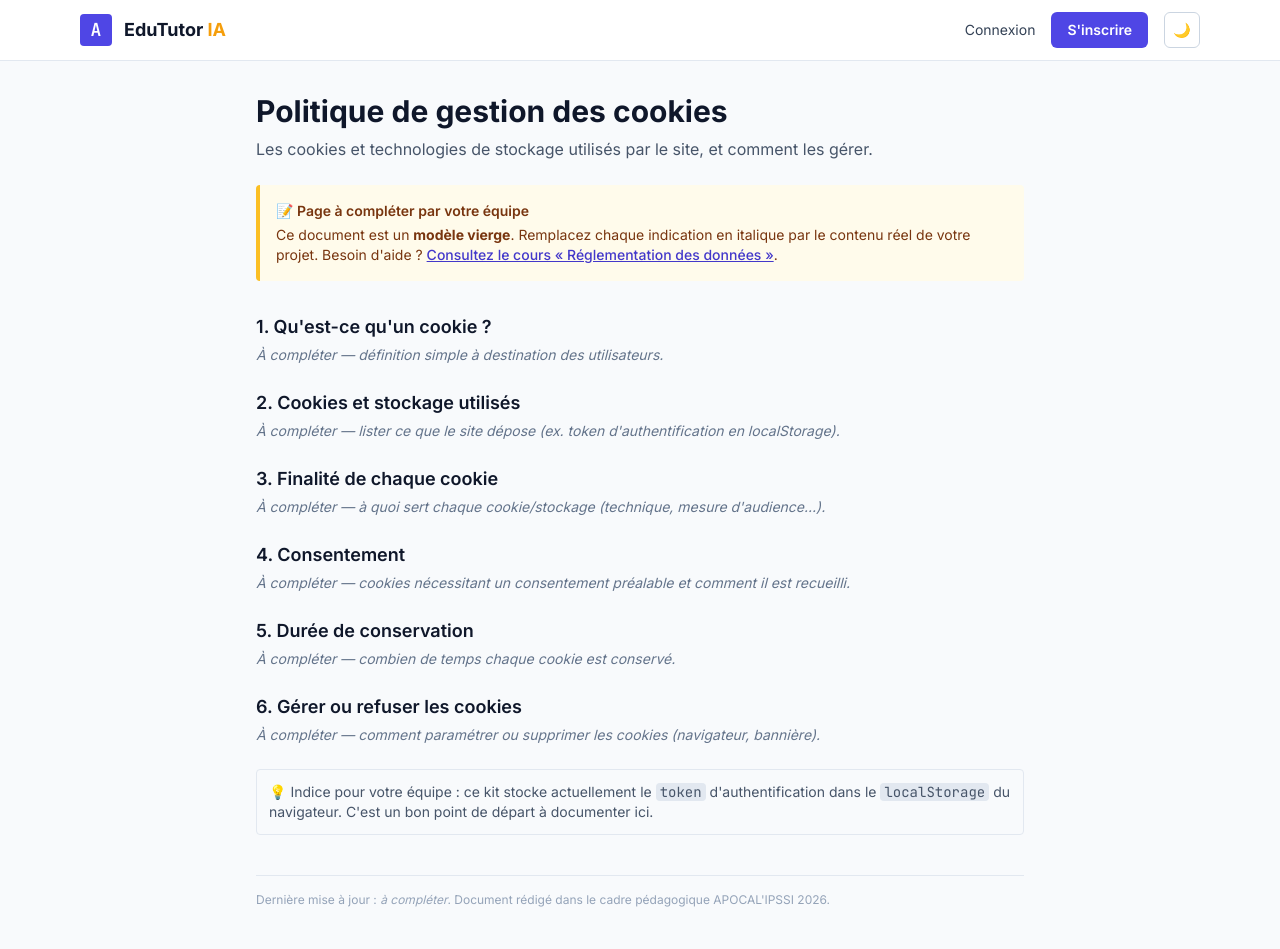
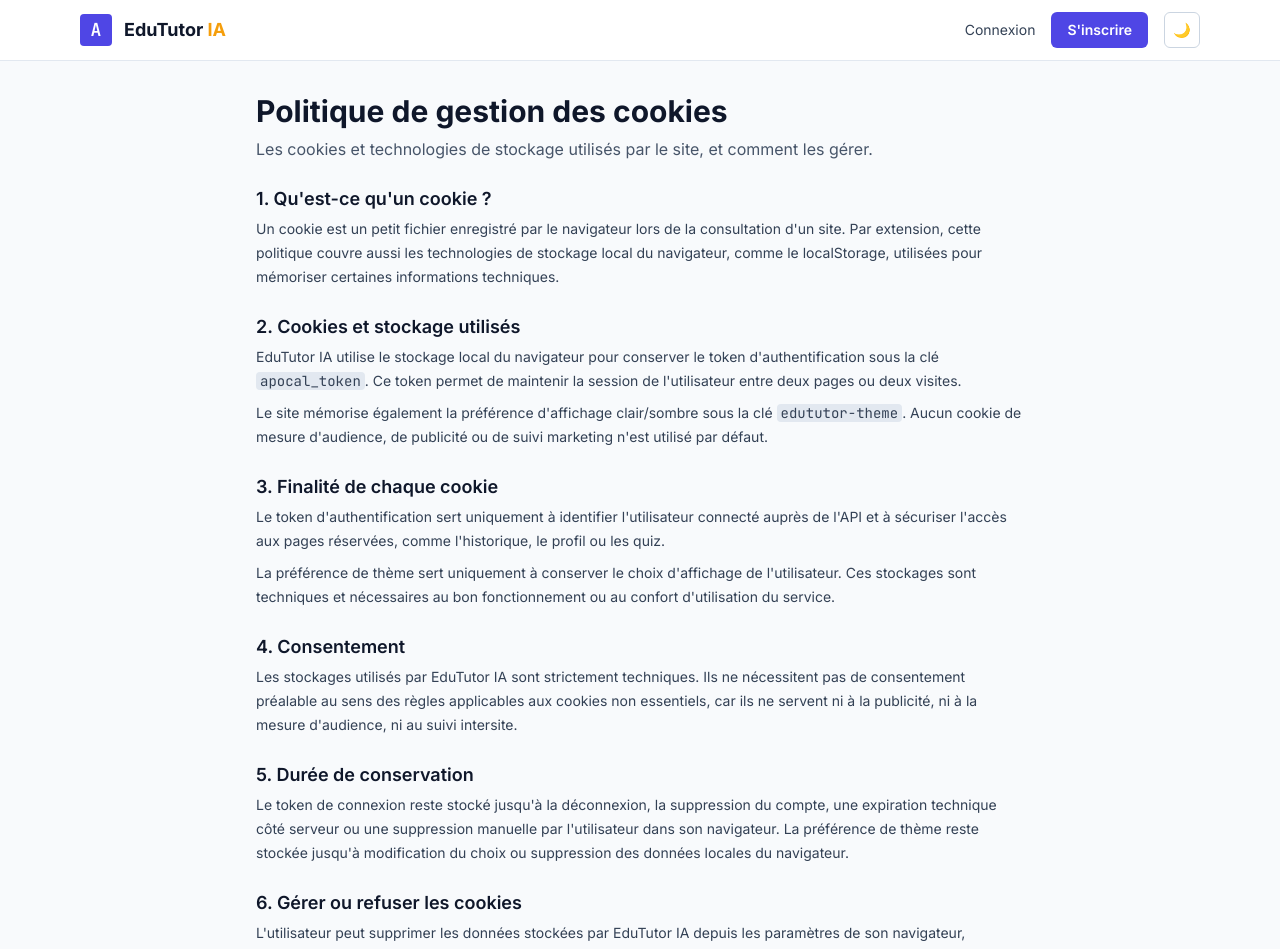
Before and after one commit to M4XAW/apocalipssi, a React (Vite) app in the folder frontend/: page /legal/cookies in a window 1280 px wide. Shown: the top 949 px of the page. Built offline with nearby package versions, Linux system fonts and the light colour scheme; no server answers.

Commit message:
content: update CookiesPage

```diff
--- a/frontend/src/pages/legal/CookiesPage.tsx
+++ b/frontend/src/pages/legal/CookiesPage.tsx
@@ -1,24 +1,89 @@
-/** Politique de gestion des cookies (modèle vierge à compléter). */
+/** Politique de gestion des cookies. */
 import LegalScaffold, { type LegalSection } from './LegalScaffold';
 
 const SECTIONS: LegalSection[] = [
-  { title: "Qu'est-ce qu'un cookie ?", hint: 'définition simple à destination des utilisateurs.' },
+  {
+    title: "Qu'est-ce qu'un cookie ?",
+    hint: 'définition simple à destination des utilisateurs.',
+    content: (
+      <p>
+        Un cookie est un petit fichier enregistré par le navigateur lors de la consultation d'un
+        site. Par extension, cette politique couvre aussi les technologies de stockage local du
+        navigateur, comme le localStorage, utilisées pour mémoriser certaines informations
+        techniques.
+      </p>
+    ),
+  },
   {
     title: 'Cookies et stockage utilisés',
     hint: "lister ce que le site dépose (ex. token d'authentification en localStorage).",
+    content: (
+      <>
+        <p>
+          EduTutor IA utilise le stockage local du navigateur pour conserver le token
+          d'authentification sous la clé <code className="bg-slate-200 px-1 rounded">apocal_token</code>.
+          Ce token permet de maintenir la session de l'utilisateur entre deux pages ou deux visites.
+        </p>
+        <p>
+          Le site mémorise également la préférence d'affichage clair/sombre sous la clé{' '}
+          <code className="bg-slate-200 px-1 rounded">edututor-theme</code>. Aucun cookie de mesure
+          d'audience, de publicité ou de suivi marketing n'est utilisé par défaut.
+        </p>
+      </>
+    ),
   },
   {
     title: 'Finalité de chaque cookie',
     hint: "à quoi sert chaque cookie/stockage (technique, mesure d'audience…).",
+    content: (
+      <>
+        <p>
+          Le token d'authentification sert uniquement à identifier l'utilisateur connecté auprès de
+          l'API et à sécuriser l'accès aux pages réservées, comme l'historique, le profil ou les
+          quiz.
+        </p>
+        <p>
+          La préférence de thème sert uniquement à conserver le choix d'affichage de l'utilisateur.
+          Ces stockages sont techniques et nécessaires au bon fonctionnement ou au confort
+          d'utilisation du service.
+        </p>
+      </>
+    ),
   },
   {
     title: 'Consentement',
     hint: 'cookies nécessitant un consentement préalable et comment il est recueilli.',
+    content: (
+      <p>
+        Les stockages utilisés par EduTutor IA sont strictement techniques. Ils ne nécessitent pas de
+        consentement préalable au sens des règles applicables aux cookies non essentiels, car ils ne
+        servent ni à la publicité, ni à la mesure d'audience, ni au suivi intersite.
+      </p>
+    ),
   },
-  { title: 'Durée de conservation', hint: 'combien de temps chaque cookie est conservé.' },
+  {
+    title: 'Durée de conservation',
+    hint: 'combien de temps chaque cookie est conservé.',
+    content: (
+      <p>
+        Le token de connexion reste stocké jusqu'à la déconnexion, la suppression du compte, une
+        expiration technique côté serveur ou une suppression manuelle par l'utilisateur dans son
+        navigateur. La préférence de thème reste stockée jusqu'à modification du choix ou suppression
+        des données locales du navigateur.
+      </p>
+    ),
+  },
   {
     title: 'Gérer ou refuser les cookies',
     hint: 'comment paramétrer ou supprimer les cookies (navigateur, bannière).',
+    content: (
+      <p>
+        L'utilisateur peut supprimer les données stockées par EduTutor IA depuis les paramètres de
+        son navigateur, généralement dans la rubrique confidentialité, cookies ou données de site.
+        La suppression du token entraîne la déconnexion. Le refus ou la suppression de ces stockages
+        peut donc limiter l'accès aux fonctionnalités nécessitant un compte connecté.
+      </p>
+    ),
   },
 ];
 
@@ -28,13 +93,6 @@ export default function CookiesPage() {
       title="Politique de gestion des cookies"
       intro="Les cookies et technologies de stockage utilisés par le site, et comment les gérer."
       sections={SECTIONS}
-    >
-      <div className="mt-6 p-3 bg-slate-50 border border-slate-200 rounded text-sm text-slate-600">
-        💡 Indice pour votre équipe : ce kit stocke actuellement le{' '}
-        <code className="bg-slate-200 px-1 rounded">token</code> d'authentification dans le{' '}
-        <code className="bg-slate-200 px-1 rounded">localStorage</code> du navigateur. C'est un bon
-        point de départ à documenter ici.
-      </div>
-    </LegalScaffold>
+    />
   );
 }
```
